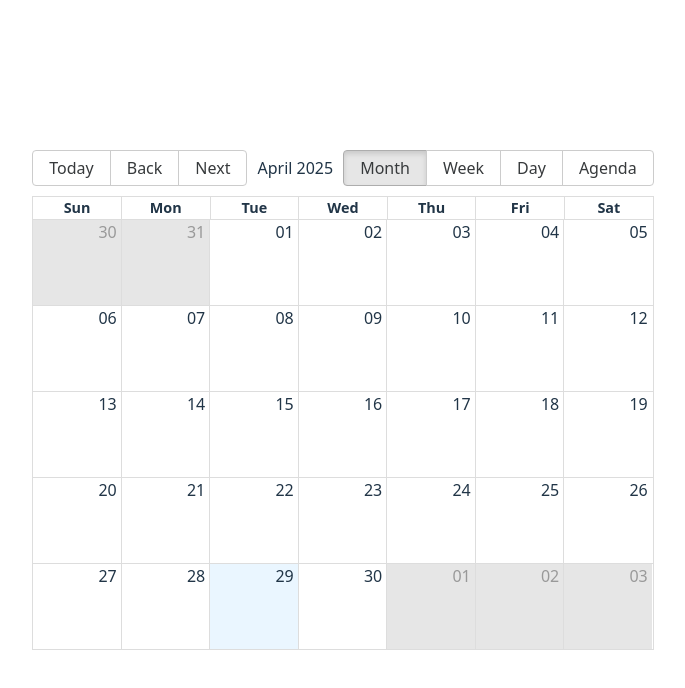
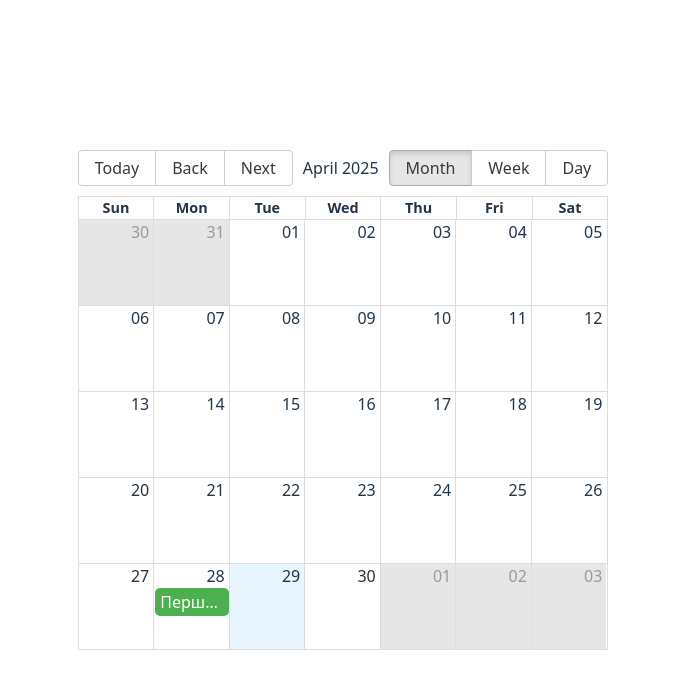
Before and after one commit to TsepukhMax/my-calendar, a React (Vite) app: page / in a window 1280 px wide. Shown: the top 688 px of the page, without its empty margins (297-982 px from the left). Built offline with nearby package versions, Linux system fonts and the light colour scheme.

Commit message:
added click for buttons

```diff
--- a/src/components/calendar/calendar.tsx
+++ b/src/components/calendar/calendar.tsx
@@ -1,7 +1,8 @@
-import { Calendar, dateFnsLocalizer, Event } from 'react-big-calendar'; // імпортуємо Event, якщо він є
+import { Calendar as BigCalendar, View, dateFnsLocalizer } from 'react-big-calendar';
 import 'react-big-calendar/lib/css/react-big-calendar.css';
 import { format, parse, startOfWeek, getDay } from 'date-fns';
 import enUS from 'date-fns/locale/en-US';
+import { useState } from 'react';
 
 const locales = {
   'en-US': enUS,
@@ -15,24 +16,45 @@ const localizer = dateFnsLocalizer({
   locales,
 });
 
-// Оголошуємо тип події
-interface MyEvent extends Event {
+interface MyEvent {
   start: Date;
   end: Date;
   title: string;
+  color: string;
 }
 
-const events: MyEvent[] = []; // тепер TypeScript знає тип подій
+export const MyCalendar = () => {
+  const [events, setEvents] = useState<MyEvent[]>([  // Використовуємо state для подій
+    {
+      start: new Date(2025, 3, 28, 10, 0),
+      end: new Date(2025, 3, 28, 11, 0),
+      title: 'Перша подія',
+      color: '#4caf50',
+    },
+  ]);
 
-export const MyCalendar = () => {
+  const [view, setView] = useState<View>('month');
+
+  const [currentDate, setCurrentDate] = useState(new Date());
+
   return (
     <div style={{ height: 500 }}>
-      <Calendar
+      <BigCalendar
         localizer={localizer}
         events={events}
         startAccessor="start"
         endAccessor="end"
         style={{ height: '100%' }}
+        views={['month', 'week', 'day']}
+        view={view}
+        onView={(newView) => setView(newView)}
+        date={currentDate}
+        onNavigate={(date) => setCurrentDate(date)}
+        eventPropGetter={(event) => ({
+          style: {
+            backgroundColor: event.color,
+          },
+        })}
       />
     </div>
   );
```
